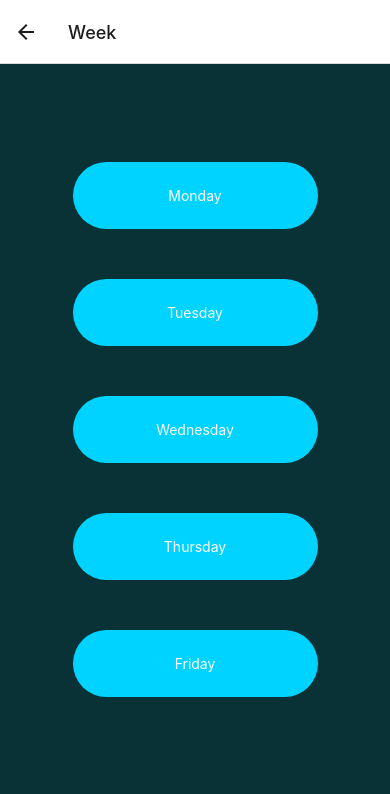
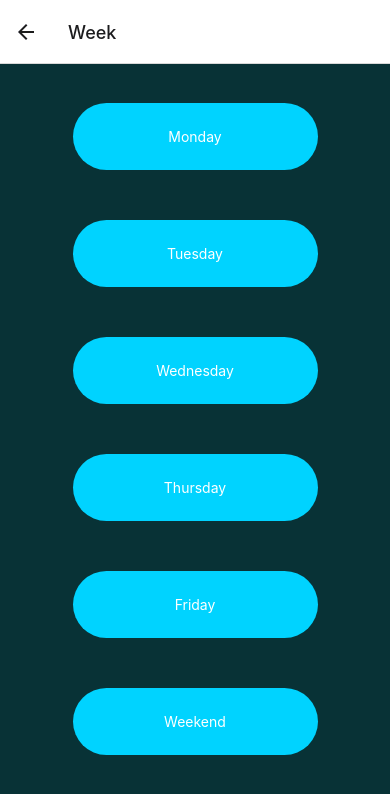
Before and after one commit to jedi24garcia/Fitness-App, a React Native app: screen /Week in a window 390 px wide. Shown: the top 794 px of the page. Built offline with nearby package versions, Linux system fonts and the light colour scheme; what expo-sqlite would draw is missing.

Commit message:
added weekend

```diff
--- a/pages/Week.js
+++ b/pages/Week.js
@@ -29,6 +29,11 @@ const WeekDays = () => {
                     <Text style={styles.authenticate}>Friday</Text>
                 </TouchableOpacity>
             </View>
+            <View style={styles.authenticateButton}>
+                <TouchableOpacity onPress={() => Alert.alert('Weekend')}>
+                    <Text style={styles.authenticate}>Weekend</Text>
+                </TouchableOpacity>
+            </View>
         </View>
     );
 };
```
